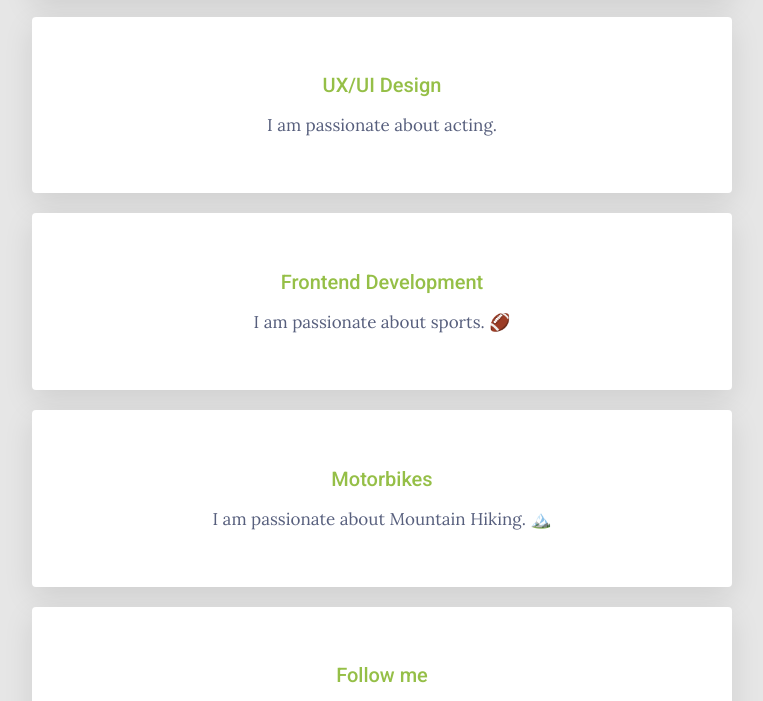
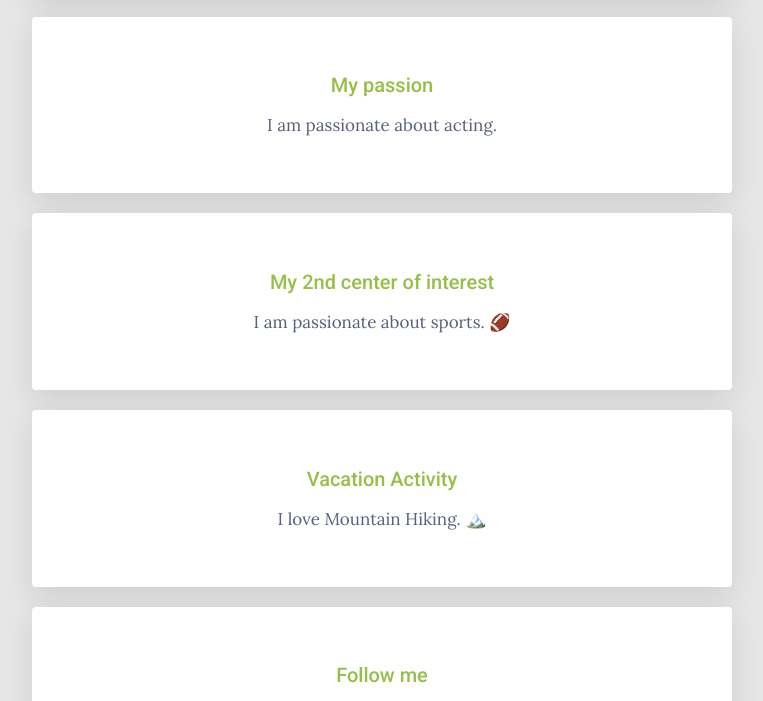
Before and after one commit to Julien-Marty/my-profile, a plain HTML site: page index.html in a window 1280 px wide. Shown: the part 491-1192 px from the top of the page, without its empty margins (258-1021 px from the left). Drawn offline with Linux system fonts and the light colour scheme.

Commit message:
Update index.html

```diff
--- a/index.html
+++ b/index.html
@@ -25,7 +25,7 @@
 	 </div>
 
      <div class="card-white">
-	   <h2>UX/UI Design</h2>
+	   <h2>My passion</h2>
 	   <p>
 	   I am passionate about acting.
 	   </p>
@@ -33,16 +33,16 @@
 
 
      <div class="card-white">
-	   <h2>Frontend Development</h2>
+	   <h2>My 2nd center of interest</h2>
 	   <p>
 	   I am passionate about sports. 🏈
 	   </p>
      </div>
 
      <div class="card-white">
-	   <h2>Motorbikes</h2>
+	   <h2>Vacation Activity</h2>
 	   <p>
-	   I am passionate about Mountain Hiking. 🏔️
+	       I love Mountain Hiking. 🏔️
 	   </p>
      </div>
 
```
